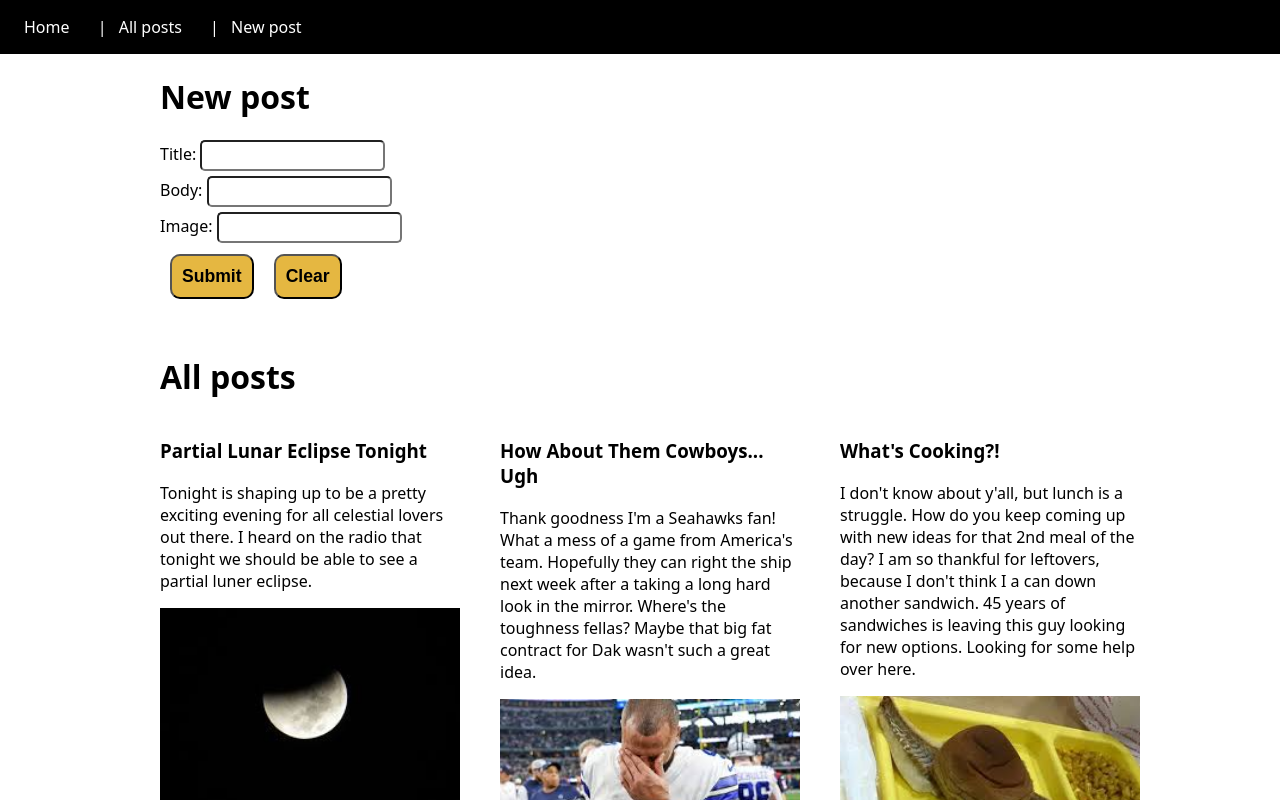
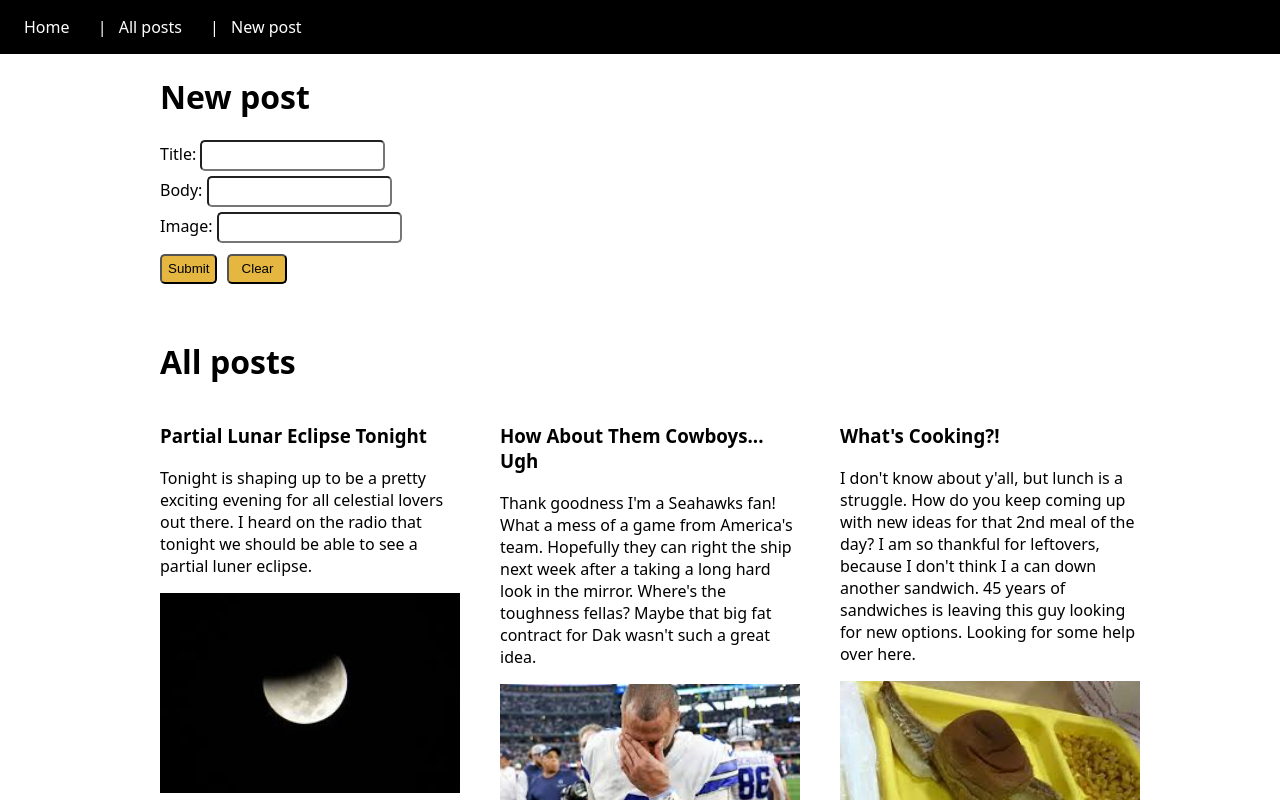
Before and after one commit to justinmmorgan21/blog-frontend-modal, a React (Vite) app: page / in a window 1280 px wide. Shown: the top 800 px of the page. Built offline with nearby package versions, Linux system fonts and the light colour scheme.

Commit message:
switch from button to input with type submit

```diff
--- a/src/PostsNew.jsx
+++ b/src/PostsNew.jsx
@@ -16,7 +16,12 @@ export function PostsNew() {
         <input type="text" id="body" name="body"></input><br />
         <label htmlFor="image">Image: </label>
         <input type="url"></input><br />
-        <button>Submit</button>
+
+        <label htmlFor="submit"></label>
+        <input type="submit" id="submit" name="submit"></input>
+
+
+
         <button id="clear" onClick={clear}>Clear</button>
       </form>
     </div>
--- a/src/index.css
+++ b/src/index.css
@@ -49,12 +49,11 @@ url {
 }
 
 button {
-  padding: 10px;
+  height: 30px;
+  width: 60px;
   margin: 6px 10px;
-  font-size: 1.1em;
-  font-weight: bold;
   background-color: rgb(229, 183, 65);
-  border-radius: 10px;
+  border-radius: 5px;
 }
 
 main {
@@ -77,3 +76,8 @@ main {
 #posts-index {
   margin-top: 50px;
 }
+
+#submit {
+  background-color: rgb(229, 183, 65);
+  height: 30px;
+}
```
